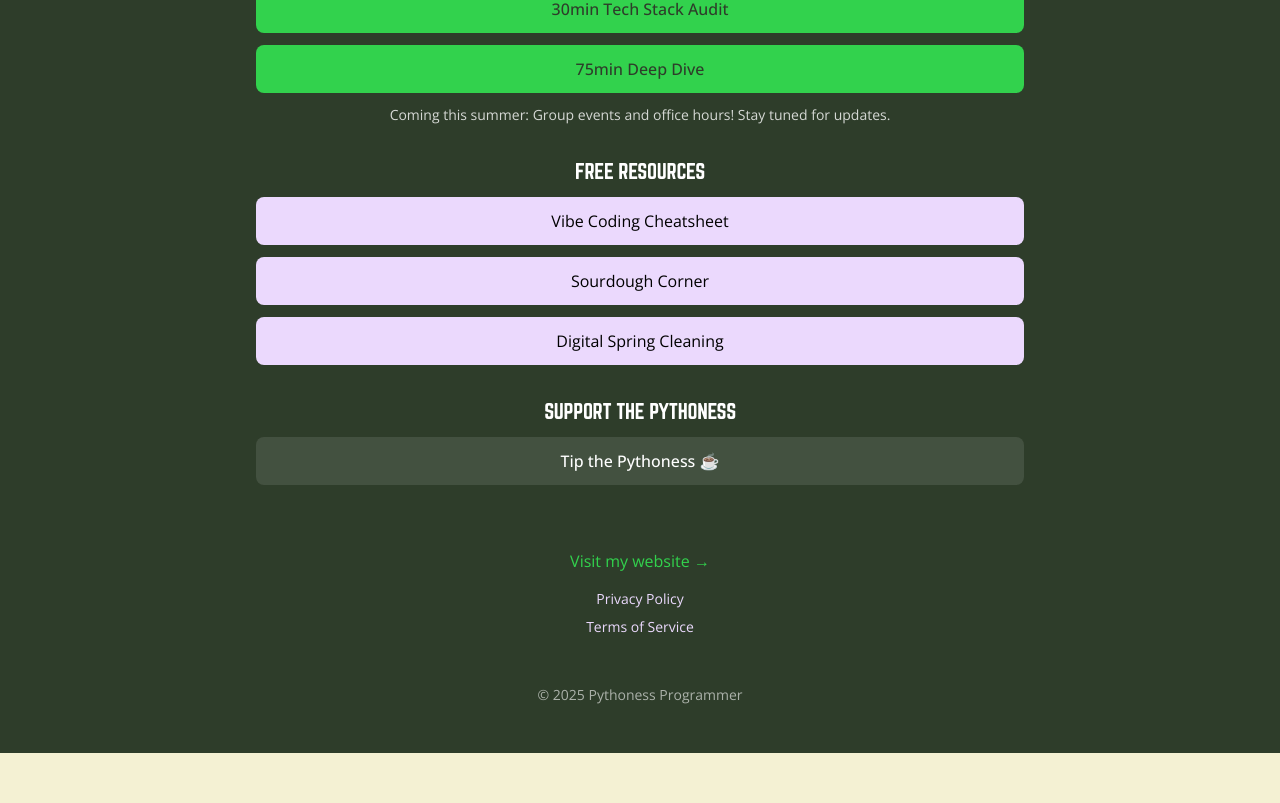
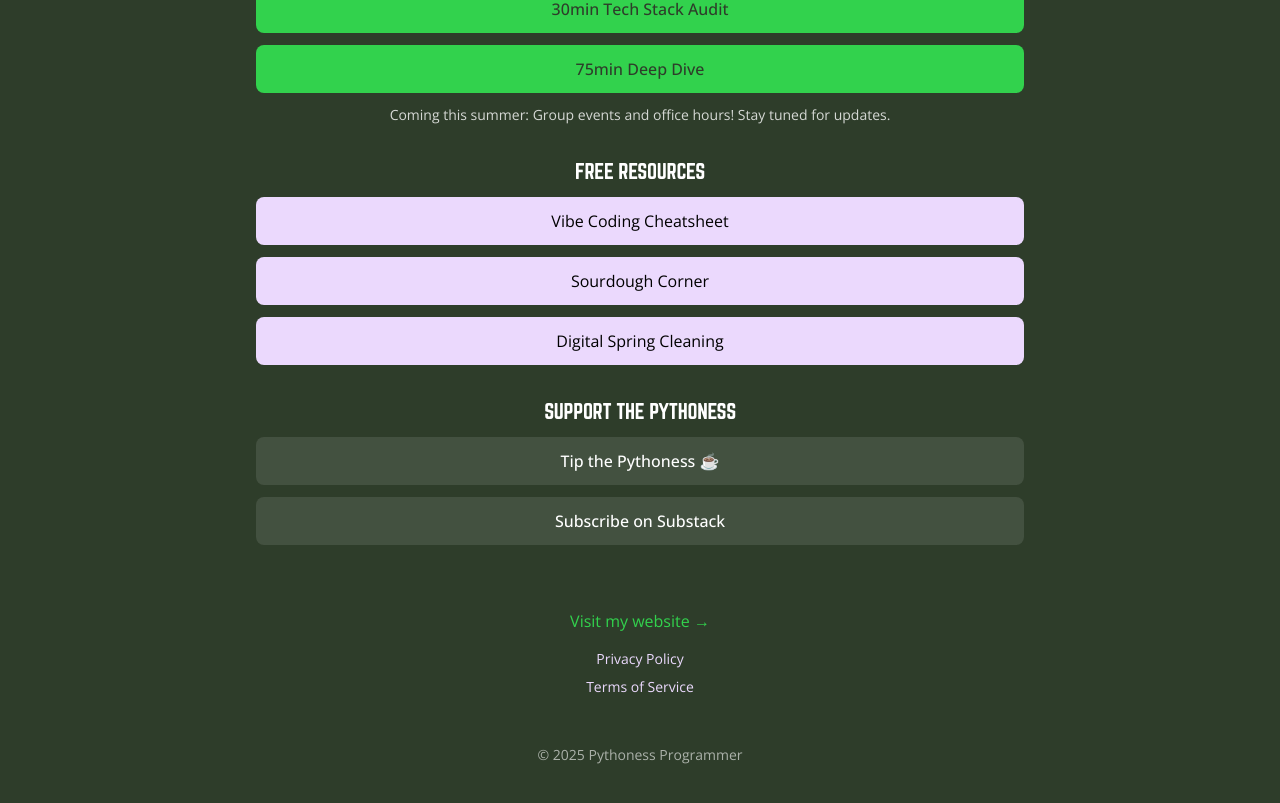
Before and after one commit to devandapaige/pythoness-programmer, a Next.js app: page /links in a window 1280 px wide. Shown: the part 683-1486 px from the top of the page. Before the commit the page ends 1436 px from the top, so only its background shows below. Built offline with nearby package versions, Linux system fonts and the light colour scheme.

Commit message:
subscribe on substack link

```diff
--- a/src/app/links/page.tsx
+++ b/src/app/links/page.tsx
@@ -87,6 +87,11 @@ const supportLinks: LinkItem[] = [
   {
     name: 'Tip the Pythoness ☕',
     url: 'https://buy.stripe.com/eVaeWq6303RIejK28g',
+    color: 'bg-white/10 hover:bg-white/20'
+  },
+  {
+    name: 'Subscribe on Substack',
+    url: 'https://pythoness.substack.com',
     color: 'bg-white/10 hover:bg-white/20'
   }
 ]
--- a/src/components/Footer.tsx
+++ b/src/components/Footer.tsx
@@ -70,6 +70,7 @@ export default function Footer() {
             <p className="text-white/80 text-sm mb-1">If you enjoy my work, you can buy me a coffee!</p>
             <ul className="space-y-1" role="list" aria-label="Support options">
               <li><Link href="https://buy.stripe.com/eVaeWq6303RIejK28g" target="_blank" rel="noopener noreferrer" className={footerLinkClass}>Tip the Pythoness ☕</Link></li>
+              <li><Link href="https://pythoness.substack.com" target="_blank" rel="noopener noreferrer" className={footerLinkClass}>Subscribe on Substack</Link></li>
             </ul>
           </FooterSection>
           <FooterSection title="Listen">
```
